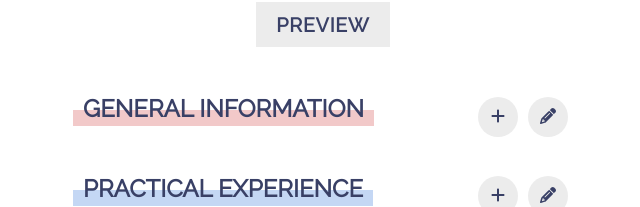
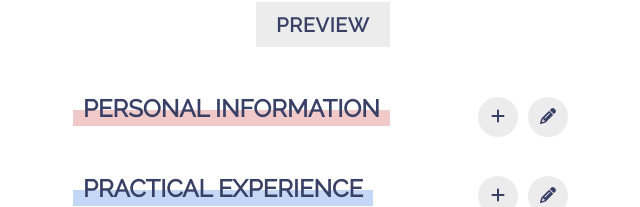
Before and after one commit to mooniiDev/cv-application, a React (Create React App) app: page / in a window 1280 px wide. Shown: the part 144-351 px from the top of the page, without its empty margins (317-957 px from the left). Built offline with nearby package versions, Linux system fonts and the light colour scheme.

Commit message:
Change prop name, form type and component's name from 'general' to 'personal'

```diff
--- a/src/components/Main.js
+++ b/src/components/Main.js
@@ -3,7 +3,7 @@ import React from 'react';
 
 // Components imports
 import Button from './Button';
-import GeneralInfo from './GeneralInfo';
+import PersonalInfo from './PersonalInfo';
 import PracticeInfo from './PracticeInfo';
 import EducationInfo from './EducationInfo';
 import SkillsInfo from './SkillsInfo';
@@ -16,7 +16,7 @@ class Main extends React.Component {
     super(props);
 
     this.state = {
-      isGeneralFormDisplayed: false,
+      isPersonalFormDisplayed: false,
       isPracticeFormDisplayed: false,
       isEducationFormDisplayed: false,
       isSkillsFormDisplayed: false,
@@ -28,9 +28,9 @@ class Main extends React.Component {
     const formType =
       e.target.parentElement.parentElement.getAttribute('data-form');
 
-    if (formType === 'general') {
+    if (formType === 'personal') {
       this.setState({
-        isGeneralFormDisplayed: true,
+        isPersonalFormDisplayed: true,
       });
     } else if (formType === 'practice') {
       this.setState({
@@ -49,7 +49,7 @@ class Main extends React.Component {
 
   render() {
     const {
-      isGeneralFormDisplayed,
+      isPersonalFormDisplayed,
       isPracticeFormDisplayed,
       isEducationFormDisplayed,
       isSkillsFormDisplayed,
@@ -59,12 +59,12 @@ class Main extends React.Component {
     return (
       <main id="Main">
         <Button buttonText="PREVIEW" buttonClass="preview-button" />
-        <GeneralInfo
-          formType="general"
-          title="GENERAL INFORMATION"
+        <PersonalInfo
+          formType="personal"
+          title="PERSONAL INFORMATION"
           border="red-border"
           hover="red-hover"
-          formVisibility={isGeneralFormDisplayed}
+          formVisibility={isPersonalFormDisplayed}
           handleFormDisplay={handleFormDisplay}
         />
         <PracticeInfo
```
